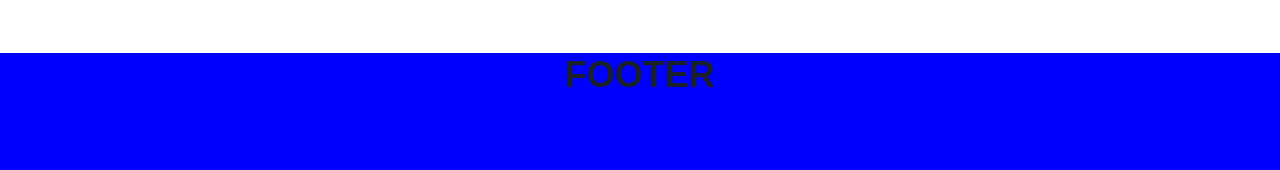
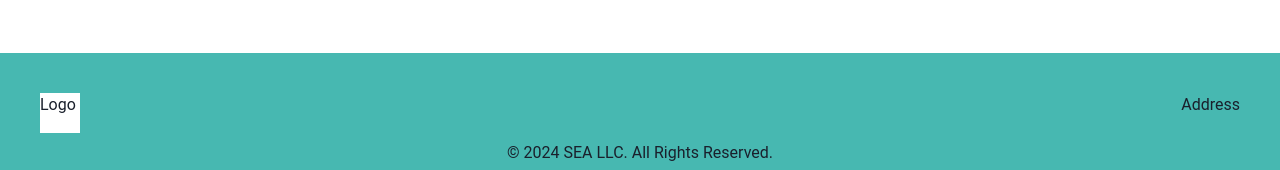
Before and after one commit to raulikk/seallc, a React (Vite) app: page / in a window 1280 px wide. Shown: the part 1307-1477 px from the top of the page. Built offline with nearby package versions, Linux system fonts and the light colour scheme.

Commit message:
create footer layout

```diff
--- a/src/components/Footer.tsx
+++ b/src/components/Footer.tsx
@@ -1,10 +1,19 @@
-import { Heading, VStack } from '@chakra-ui/react'
-import React from 'react'
+import { Flex, Box, Text, VStack, Center} from '@chakra-ui/react'
+
 
 const Footer = () => {
   return (
-    <VStack bg="blue" h="15vh" margin="0">
-      <Heading> FOOTER</Heading>
+    <VStack bg="#47B8B1" h="15vh" margin="0" alignContent="space-between" alignItems="space-between" padding="40px" >
+
+      <Flex justifyContent="space-between">
+         <Box boxSize="40px" bg="white">Logo </Box>
+      <Box>Address </Box>
+      </Flex>
+      <Center>
+         <Text>
+         © 2024 SEA LLC. All Rights Reserved.
+         </Text>
+      </Center>
     </VStack>
   )
 }
```
